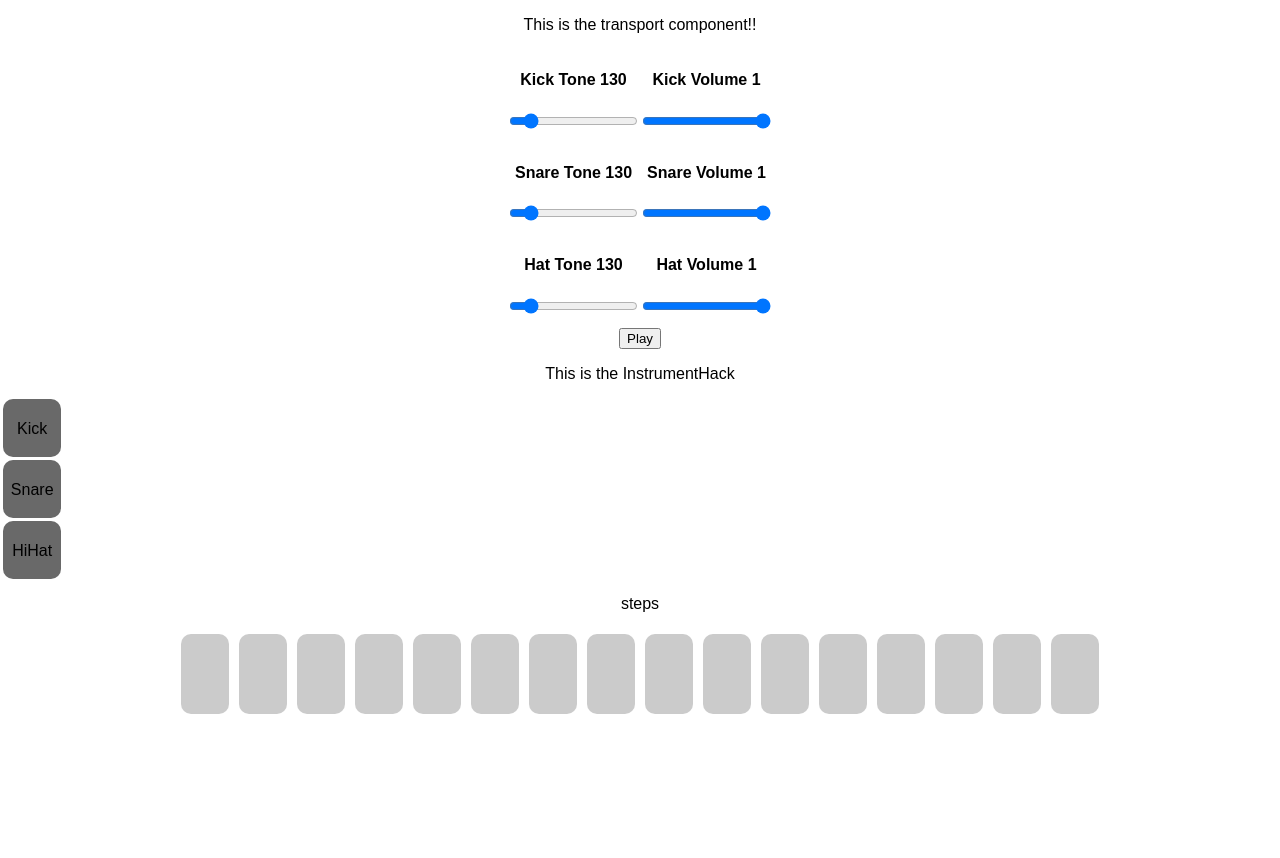
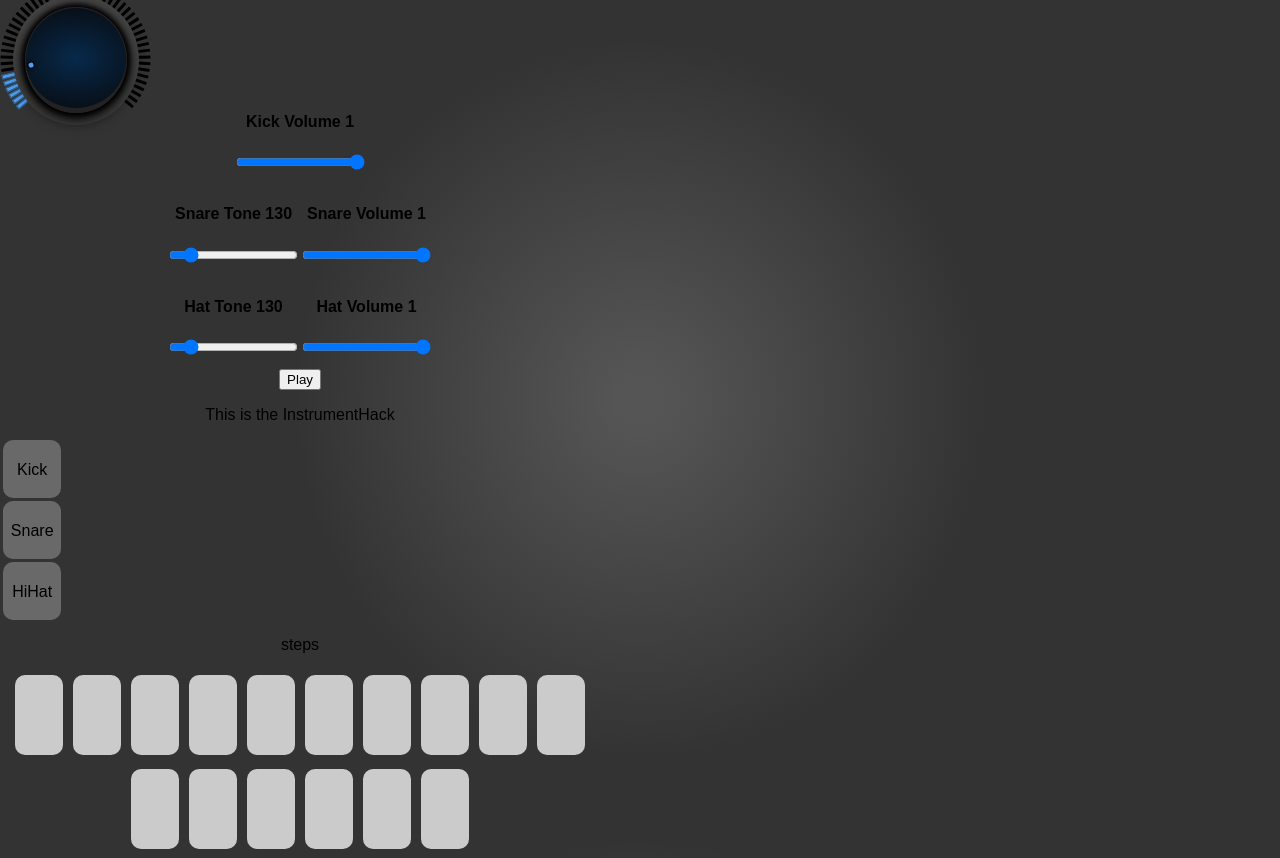
Before and after one commit to ggyshay/web-ara, a React (Create React App) app: page / in a window 1280 px wide. Before the commit the page ends 800 px from the top, so only its background shows below. Built offline with nearby package versions, Linux system fonts and the light colour scheme; the HTML template or start-up script is replaced by a standard one.

Commit message:
create knob

```diff
--- a/src/components/play-pause.tsx
+++ b/src/components/play-pause.tsx
@@ -16,7 +16,7 @@ export class PlayPause extends React.Component<any, any> {
             this.props.play();
         }
         this.setState({
-            playing: !this.state.playing // invert the playing variable
+            playing: !this.state.playing
         });
     }
     render() {
--- /dev/null
+++ b/src/components/slider.css
@@ -0,0 +1,56 @@
+html, body {
+    height: 100vh;
+  }
+  body {
+    margin: 0;
+    background-image: radial-gradient(30% 50%, #555 6%, #333 90%);
+    display: flex;
+    justify-content: center;
+    align-items: center;
+  }
+  .App {
+    display: grid;
+    justify-content: center;
+    align-items: center;
+    grid-template-columns: 1fr 1fr;
+    grid-gap: 5em;
+  }
+
+  .knob {
+    display: flex;
+    position: relative;
+  }
+  .knob .ticks {
+    position: absolute;
+  }
+  .knob .ticks .tick {
+    position: absolute;
+    background: black;
+    box-shadow: inset 0 0 0 0 black;
+    width: 3px;
+    transition: box-shadow 0.5s;
+  }
+  .knob .ticks .tick.active {
+    box-shadow: inset 0 0 5px 2px #509eec, 0 0 0 1px #369;
+  }
+  .knob.outer {
+    border-radius: 50%;
+    border: 1px solid #222;
+    border-bottom: 5px solid #222;
+    background-image: radial-gradient(100% 70%, #666 6%, #333 90%);
+    box-shadow: 0 5px 15px 2px black, 0 0 5px 3px black, 0 0 0 12px #444;
+  }
+  .knob.inner {
+    border-radius: 50%;
+  }
+  .knob.inner .grip {
+    position: absolute;
+    width: 5%;
+    height: 5%;
+    bottom: 2%;
+    left: 50%;
+    transform: translateX(-50%);
+    border-radius: 50%;
+    background: #509eec;
+    box-shadow: 0 0 3px 1px black;
+  }
--- a/src/components/slider.tsx
+++ b/src/components/slider.tsx
@@ -1,4 +1,5 @@
 import * as React from 'react';
+import './slider.css';
 
 export interface SliderProps {
     label: string;
@@ -8,14 +9,14 @@ export interface SliderProps {
     max: number;
 }
 
-export class Slider extends React.Component<SliderProps> {
+export class Slider extends React.Component<SliderProps, any> {
     handleInput = (e) => {
         this.props.onValueChange(e.target.value);
     }
 
     render() {
         return (
-            <div style={{display: 'inline-block'}}>
+            <div style={{ display: 'inline-block' }}>
                 <h4>{this.props.label + " " + this.props.value}</h4>
                 <input
                     type='range'
@@ -29,3 +30,164 @@ export class Slider extends React.Component<SliderProps> {
         );
     }
 }
+
+export interface KnobProps {
+    min: number;
+    max: number;
+    value: number;
+    onChange: (value: number) => void;
+    numTicks: number;
+    size?: number;
+    color?: boolean;
+    degrees: number;
+
+}
+export class Knob extends React.Component<KnobProps, any> {
+    private fullAngle: number;
+    private startAngle: number;
+    private endAngle: number;
+    private margin: number;
+    private currentDeg: number;
+
+    public static defaultProps: Partial<KnobProps> = {
+        size: 150,
+        min: 10,
+        max: 30,
+        numTicks: 0,
+        degrees: 270,
+        value: 0,
+    };
+
+    constructor(props) {
+        super(props);
+        this.fullAngle = props.degrees;
+        this.startAngle = (360 - props.degrees) / 2;
+        this.endAngle = this.startAngle + props.degrees;
+        this.margin = props.size * 0.15;
+        this.currentDeg = Math.floor(
+            this.convertRange(
+                props.min,
+                props.max,
+                this.startAngle,
+                this.endAngle,
+                props.value
+            )
+        );
+        this.state = { deg: this.currentDeg };
+    }
+
+    startDrag = e => {
+        e.preventDefault();
+        const knob = e.target.getBoundingClientRect();
+        const pts = {
+            x: knob.left + knob.width / 2,
+            y: knob.top + knob.height / 2
+        };
+        const moveHandler = e => {
+            this.currentDeg = this.getDeg(e.clientX, e.clientY, pts);
+            if (this.currentDeg === this.startAngle) this.currentDeg--;
+            let newValue = Math.floor(
+                this.convertRange(
+                    this.startAngle,
+                    this.endAngle,
+                    this.props.min,
+                    this.props.max,
+                    this.currentDeg
+                )
+            );
+            this.setState({ deg: this.currentDeg });
+            this.props.onChange(newValue);
+        };
+        document.addEventListener("mousemove", moveHandler);
+        document.addEventListener("mouseup", e => {
+            document.removeEventListener("mousemove", moveHandler);
+        });
+    };
+
+    getDeg = (cX, cY, pts) => {
+        const x = cX - pts.x;
+        const y = cY - pts.y;
+        let deg = Math.atan(y / x) * 180 / Math.PI;
+        if ((x < 0 && y >= 0) || (x < 0 && y < 0)) {
+            deg += 90;
+        } else {
+            deg += 270;
+        }
+        let finalDeg = Math.min(Math.max(this.startAngle, deg), this.endAngle);
+        return finalDeg;
+    };
+
+    convertRange = (oldMin, oldMax, newMin, newMax, oldValue) => {
+        return (oldValue - oldMin) * (newMax - newMin) / (oldMax - oldMin) + newMin;
+    };
+
+    renderTicks = () => {
+        let ticks:any = [];
+        const incr = this.fullAngle / this.props.numTicks;
+        const size = this.margin + (this.props.size || 0) / 2;
+        for (let deg = this.startAngle; deg <= this.endAngle; deg += incr) {
+            const tick = {
+                deg: deg,
+                tickStyle: {
+                    height: size + 10,
+                    left: size - 1,
+                    top: size + 2,
+                    transform: "rotate(" + deg + "deg)",
+                    transformOrigin: "top"
+                }
+            };
+            ticks.push(tick);
+        }
+        return ticks;
+    };
+
+    dcpy = o => {
+        return JSON.parse(JSON.stringify(o));
+    };
+
+    render() {
+        let kStyle = {
+            width: this.props.size,
+            height: this.props.size
+        };
+        let iStyle = this.dcpy(kStyle);
+        let oStyle = this.dcpy(kStyle);
+        oStyle.margin = this.margin;
+        if (this.props.color) {
+            oStyle.backgroundImage =
+                "radial-gradient(100% 70%,hsl(210, " +
+                this.currentDeg +
+                "%, " +
+                this.currentDeg / 5 +
+                "%),hsl(" +
+                Math.random() * 100 +
+                ",20%," +
+                this.currentDeg / 36 +
+                "%))";
+        }
+        iStyle.transform = "rotate(" + this.state.deg + "deg)";
+
+        return (
+            <div className="knob" style={kStyle}>
+                <div className="ticks">
+                    {this.props.numTicks
+                        ? this.renderTicks().map((tick, i) => (
+                            <div
+                                key={i}
+                                className={
+                                    "tick" + (tick.deg <= this.currentDeg ? " active" : "")
+                                }
+                                style={tick.tickStyle}
+                            />
+                        ))
+                        : null}
+                </div>
+                <div className="knob outer" style={oStyle} onMouseDown={this.startDrag}>
+                    <div className="knob inner" style={iStyle}>
+                        <div className="grip" />
+                    </div>
+                </div>
+            </div>
+        );
+    }
+}
--- a/src/components/transport.tsx
+++ b/src/components/transport.tsx
@@ -4,7 +4,7 @@ import { InstrumentHack } from './instrument-hack';
 import { Transport } from 'tone';
 import { PlayPause } from './play-pause';
 import { Steps } from './steps';
-import { Slider } from './slider';
+import { Slider, Knob } from './slider';
 
 export class TransportComponent extends React.Component<any, any> {
     constructor(props) {
@@ -92,8 +92,18 @@ export class TransportComponent extends React.Component<any, any> {
             <div>
                 <p> This is the transport component!! </p>
                 <div style={{ margin: 10 }}>
-                    <Slider label="Kick Tone" onValueChange={this.handleKickTone}
-                    value={this.state.kickTone} min={10} max={1000} />
+                <Knob
+                    size={100}
+                    numTicks={50}
+                    degrees={260}
+                    min={10}
+                    max={1000}
+                    value={130}
+                    color={true}
+                    onChange={this.handleKickTone}
+                />
+                    {/* <Knob label="Kick Tone" onValueChange={this.handleKickTone}
+                    value={this.state.kickTone} min={10} max={1000} /> */}
                     <Slider label="Kick Volume" onValueChange={this.handleKickVolume}
                     value={this.state.kickVolume} min={0} max={1} />
                 </div>
```
